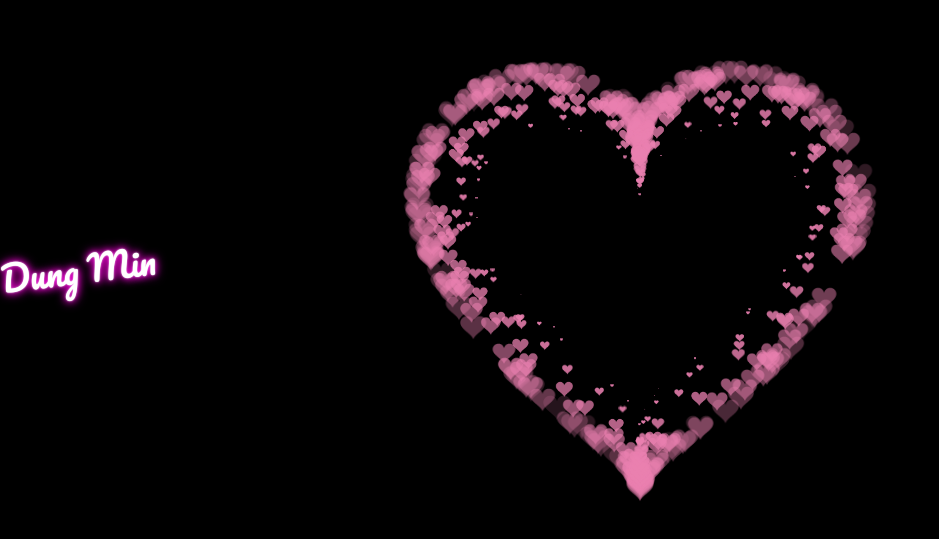
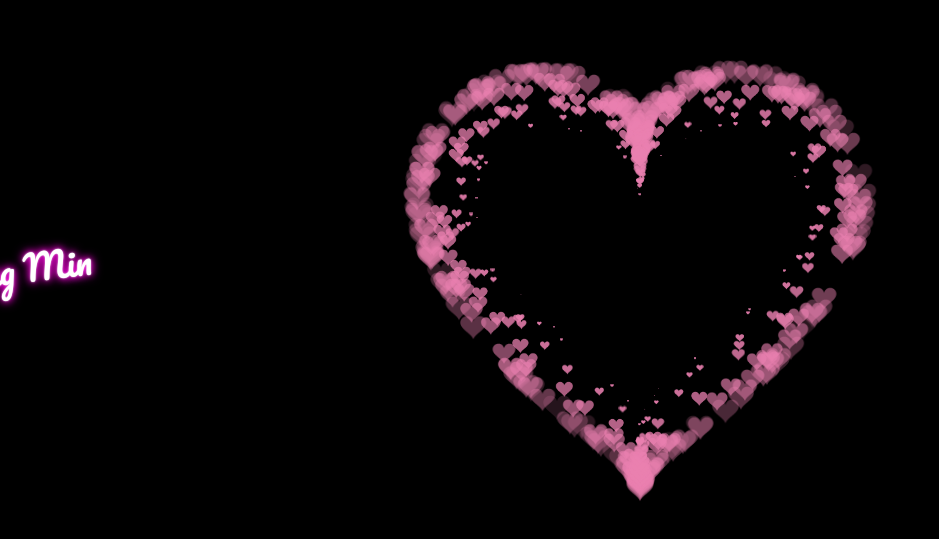
Before and after one commit to canhldit/Heart, a plain HTML site: page index.html in a window 1280 px wide. Shown: the part 123-662 px from the top of the page, without its empty margins (0-939 px from the left). Drawn offline with nearby package versions, Linux system fonts and the light colour scheme.

Commit message:
Update styles.css

```diff
--- a/assets/styles.css
+++ b/assets/styles.css
@@ -288,7 +288,7 @@ body {
     z-index:1000;
     position: absolute;
     top: 48%;
-    /*left: 38%;*/
+    left: -5%;
    }
 
 .spinner .dashed-loading {
```
